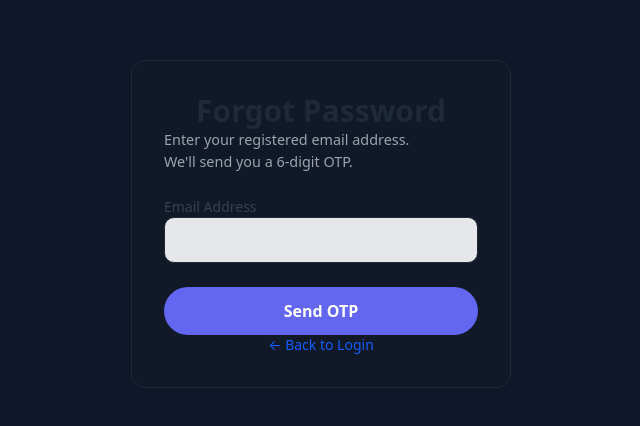
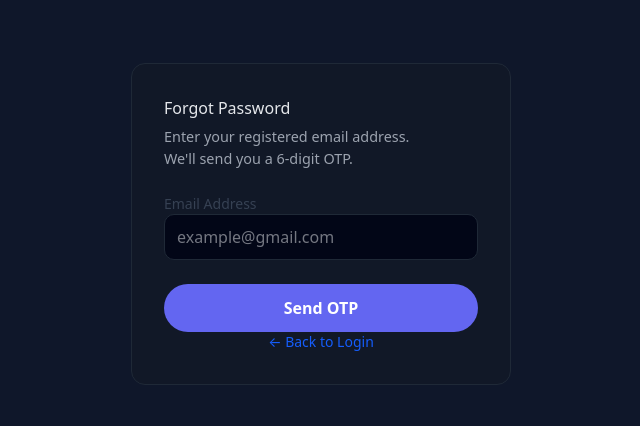
Before and after one commit to donald-hub/notes-app-frontend, a React (Vite) app: page /forgot-password in a window 1280 px wide. Shown: the part 176-602 px from the top of the page, without its empty margins (319-959 px from the left). Built offline with nearby package versions, Linux system fonts and the light colour scheme; the HTML template or start-up script is replaced by a standard one.

Commit message:
styling forgotPassword

```diff
--- a/src/pages/ForgotPassword.jsx
+++ b/src/pages/ForgotPassword.jsx
@@ -31,9 +31,9 @@ const ForgotPassword = () => {
   return (
     <div className={styles.authPage}>
       <div className={styles.container}>
-        <h1 className="text-3xl font-bold text-center text-gray-800">
+        <h2 className={styles.header}>
           Forgot Password
-        </h1>
+        </h2>
 
         <p className={styles.authSub}>
           Enter your registered email address.
--- a/src/pages/ForgotPassword.module.css
+++ b/src/pages/ForgotPassword.module.css
@@ -14,12 +14,13 @@
     border-radius: var(--radius);
     padding: 32px;
 }
-.container h2 {
+.header {
   color: var(--text);
   margin-bottom: 6px;
 }
 
 .authSub {
+  align-items: center;
   color: var(--text-muted);
   font-size: 0.9rem;
   margin-bottom: 24px;
@@ -29,7 +30,7 @@
   width: 100%;
   padding: 10px 12px;
   margin-bottom: 16px;
-  background: var(--text);
+  background: #020617;
   border: 1px solid var(--border);
   border-radius: 10px;
   color: var(--text);
```
